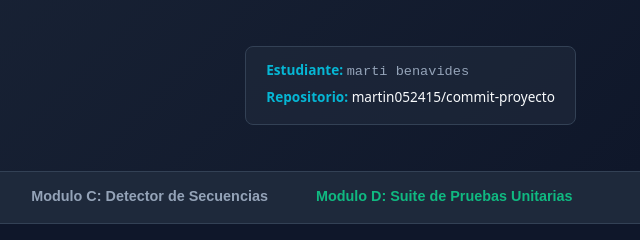
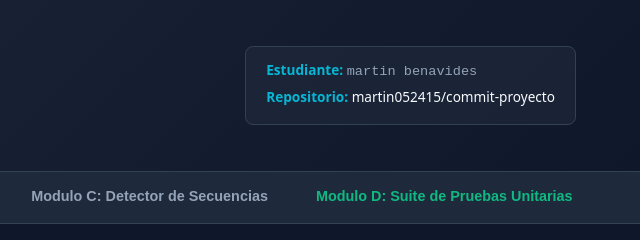
Before and after one commit to martin052415/commit-proyecto, a plain HTML site: page index.html in a window 1280 px wide. Shown: the top 240 px of the page, 640-1280 px from the left. Drawn offline with Linux system fonts and the light colour scheme.

Commit message:
Correct student name in index.html

```diff
--- a/index.html
+++ b/index.html
@@ -16,7 +16,7 @@
         <p class="subtitle">Lógica Computacional, Álgebra Cuadrática y Precisión Numérica</p>
       </div>
       <div class="student-info">
-        <div class="info-tag"><strong>Estudiante:</strong> <span class="placeholder">marti benavides</span></div>
+        <div class="info-tag"><strong>Estudiante:</strong> <span class="placeholder">martin benavides</span></div>
         <div class="info-tag"><strong>Repositorio:</strong> <span>martin052415/commit-proyecto</span></div>
       </div>
     </div>
```
